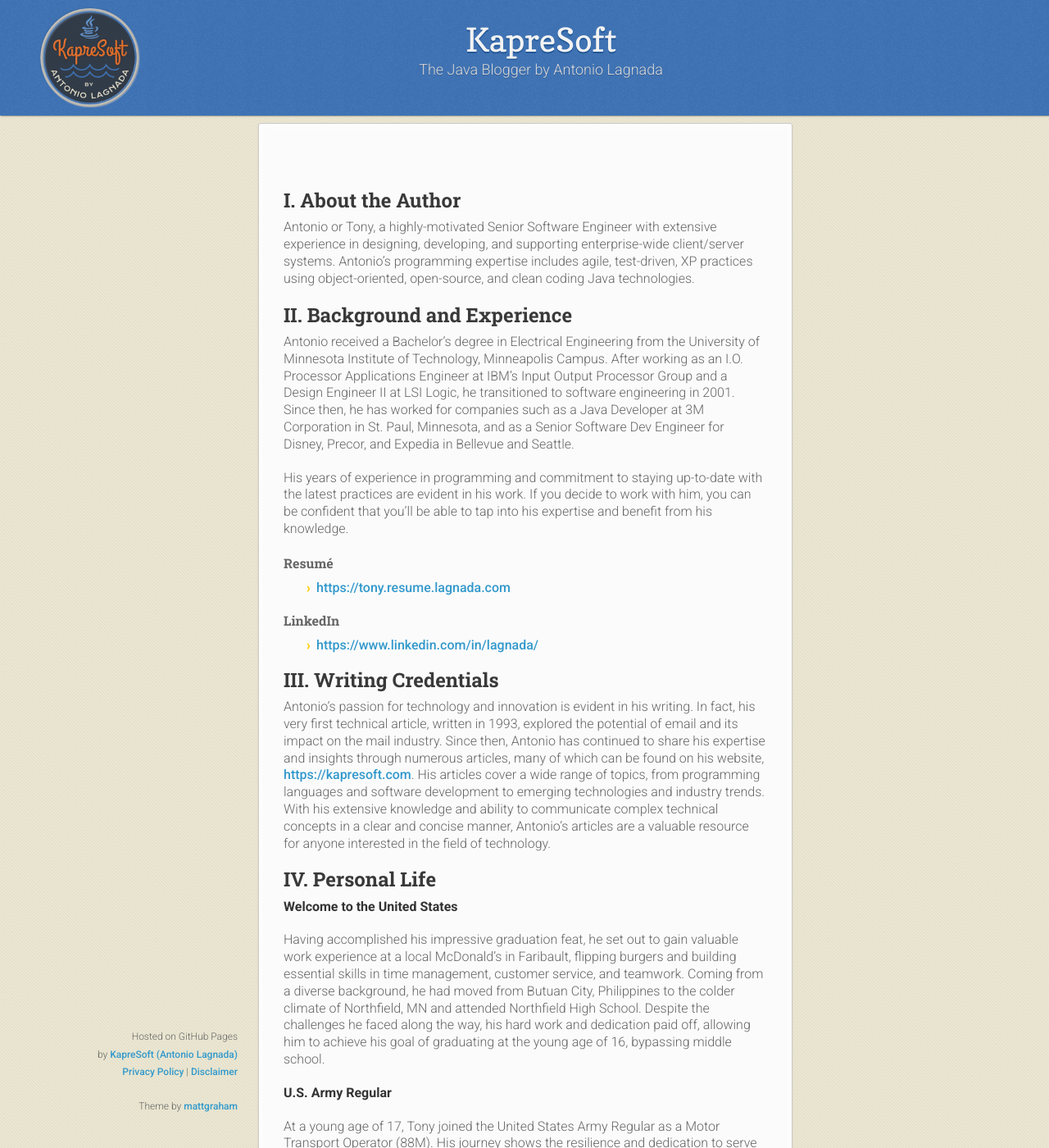
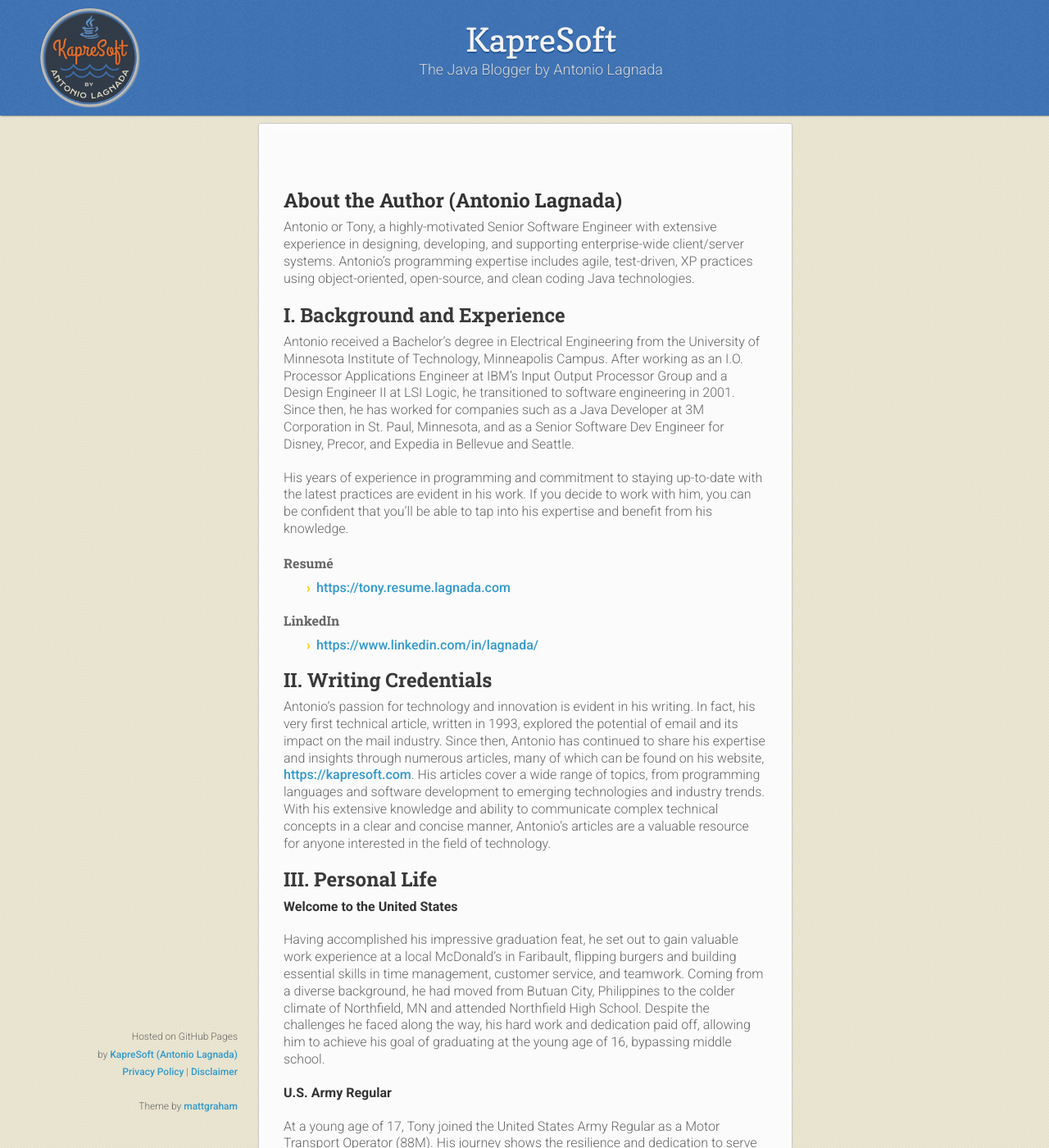
Before and after one commit to kapresoft/kapresoft.github.io, a Jekyll site: the page built from about-antonio-lagnada.md, in a window 1280 px wide and 1400 px high. Shown: the whole window at 82% size. Built offline with Jekyll 4.4.1, drawn with Linux system fonts in a browser that asks for light colours; comment, search, counter and statistics services are not loaded; some of the changed text lies outside the part shown.

Commit message:
fix h1 seo issue reported

```diff
--- a/about-antonio-lagnada.md
+++ b/about-antonio-lagnada.md
@@ -6,11 +6,11 @@
 description: "Antonio Lagnada, a highly-motivated Senior Software Engineer with experience in designing, and development of enterprise-wide systems."
 ---
 
-## I. About the Author
+# About the Author (Antonio Lagnada)
 
 Antonio or Tony, a highly-motivated Senior Software Engineer with extensive experience in designing, developing, and supporting enterprise-wide client/server systems.<!--excerpt--> Antonio's programming expertise includes agile, test-driven, XP practices using object-oriented, open-source, and clean coding Java technologies.
 
-## II. Background and Experience
+## I. Background and Experience
 
 Antonio received a Bachelor's degree in Electrical Engineering from the University of Minnesota Institute of Technology, Minneapolis Campus. After working as an I.O. Processor Applications Engineer at IBM's Input Output Processor Group and a Design Engineer II at LSI Logic, he transitioned to software engineering in 2001. Since then, he has worked for companies such as a Java Developer at 3M Corporation in St. Paul, Minnesota, and as a Senior Software Dev Engineer for Disney, Precor, and Expedia in Bellevue and Seattle.
 
@@ -24,11 +24,11 @@
 - [https://www.linkedin.com/in/lagnada/](https://www.linkedin.com/in/lagnada/)
 
 
-## III. Writing Credentials
+## II. Writing Credentials
 
 Antonio's passion for technology and innovation is evident in his writing. In fact, his very first technical article, written in 1993, explored the potential of email and its impact on the mail industry. Since then, Antonio has continued to share his expertise and insights through numerous articles, many of which can be found on his website, [https://kapresoft.com](https://kapresoft.com). His articles cover a wide range of topics, from programming languages and software development to emerging technologies and industry trends. With his extensive knowledge and ability to communicate complex technical concepts in a clear and concise manner, Antonio's articles are a valuable resource for anyone interested in the field of technology.
 
-## IV. Personal Life
+## III. Personal Life
 
 **Welcome to the United States**
 
```
Also changed, not shown: other parts of about-antonio-lagnada.md (+1 -1 lines).
